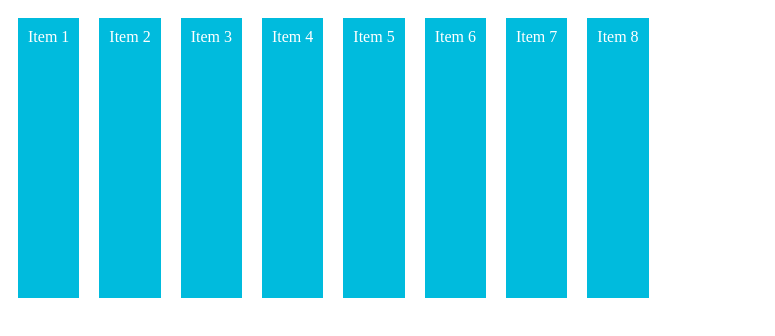
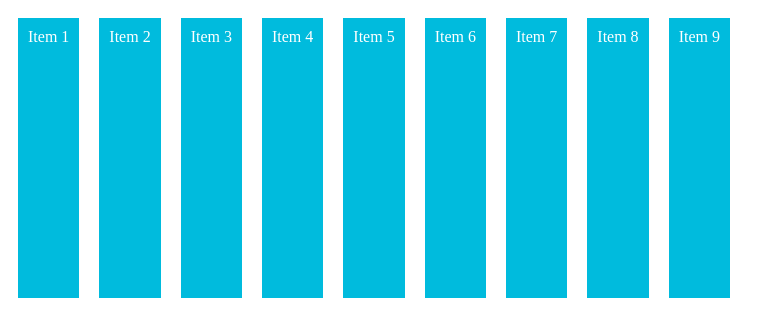
Before and after one commit to tukki0210/GitTest, a plain HTML site: page test.html in a window 1280 px wide. Shown: the whole page, without its empty margins (0-775 px from the left). Drawn offline with Linux system fonts and the light colour scheme.

Commit message:
家出の作業

```diff
--- a/test.html
+++ b/test.html
@@ -17,6 +17,7 @@
         <div class="item">Item 6</div>
         <div class="item">Item 7</div>
         <div class="item">Item 8</div>
+        <div class="item">Item 9</div>
     </div>
 </body>
 </html>
```
